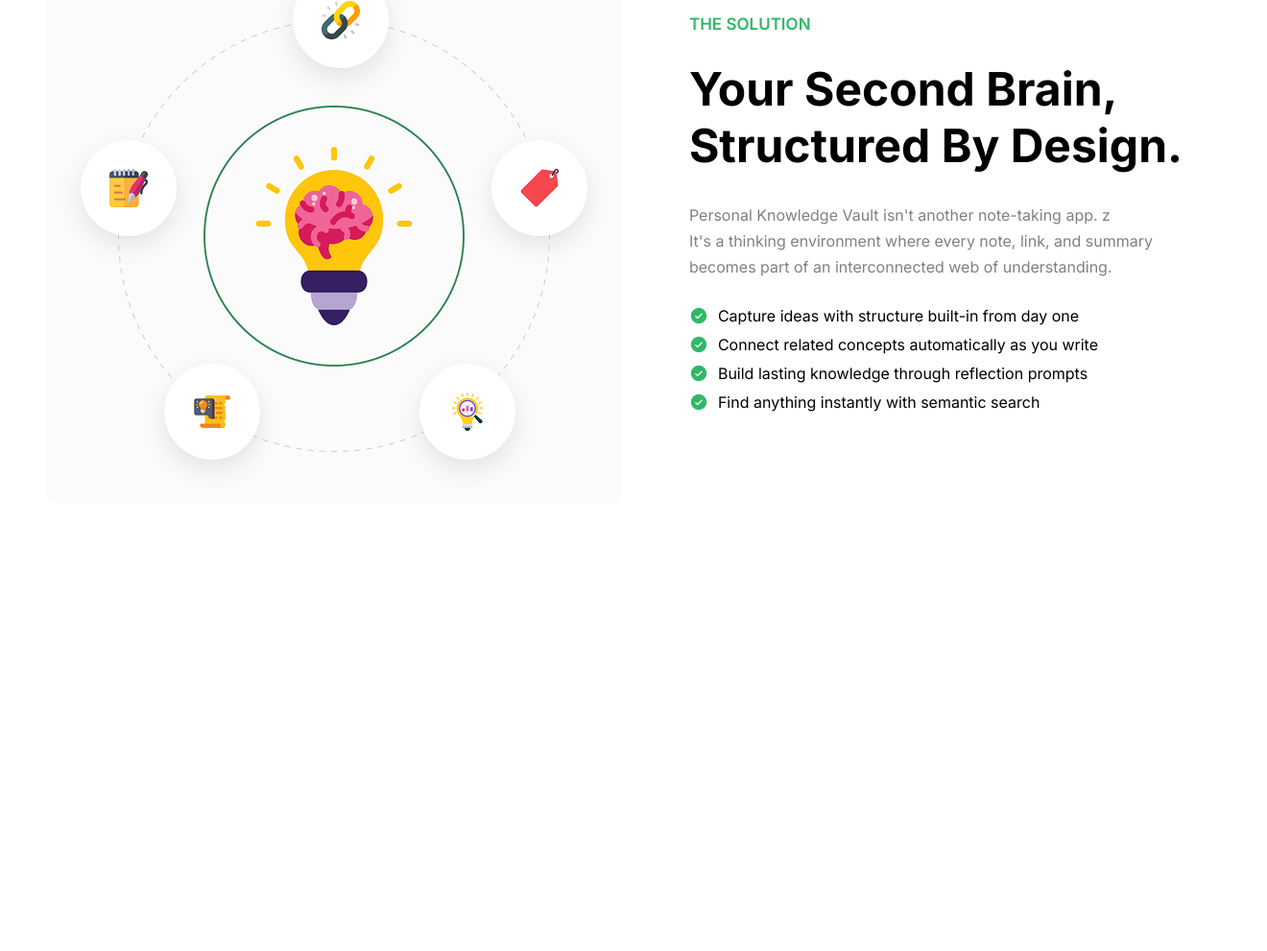
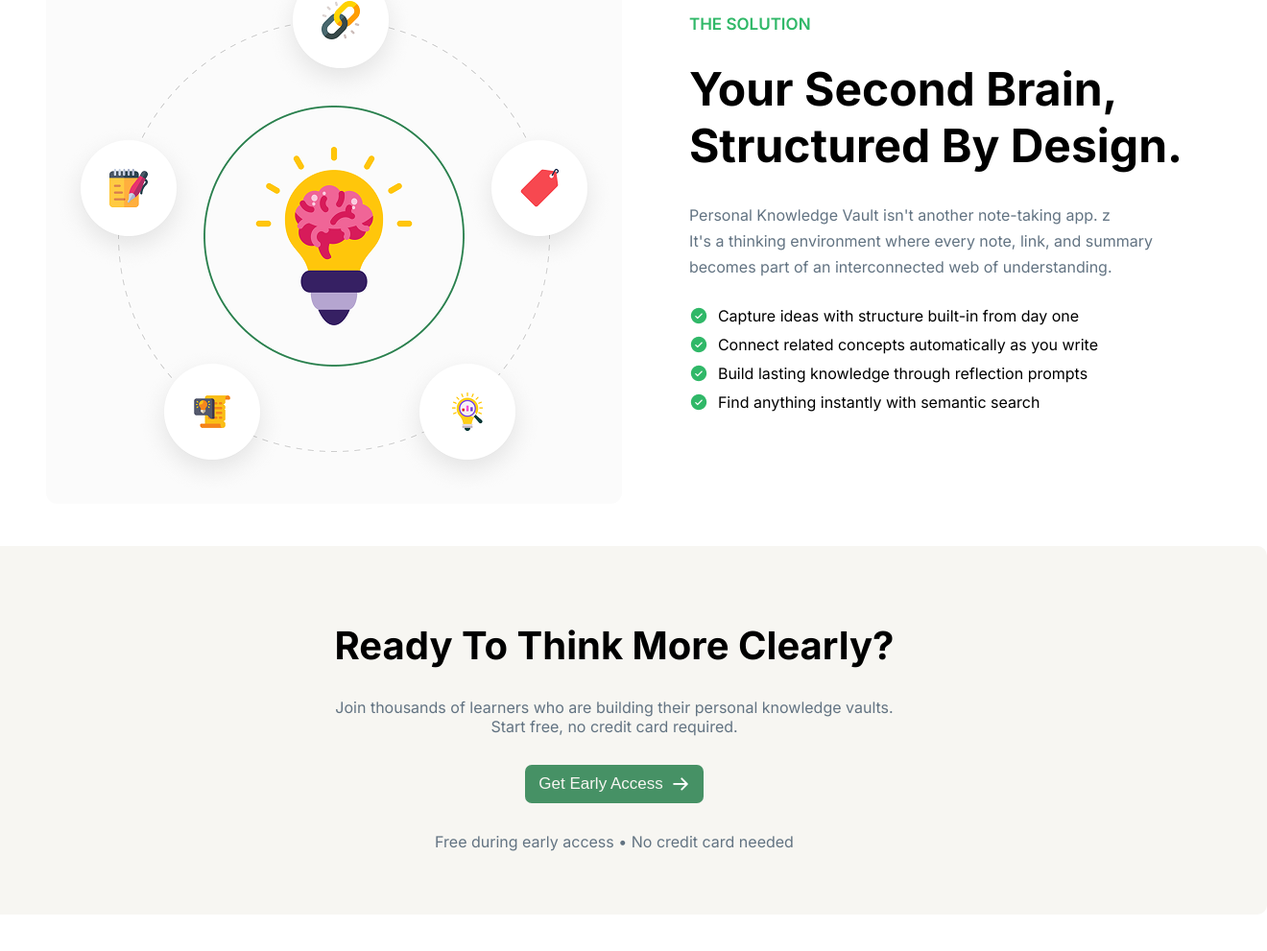
Before and after one commit to EsratJahanJui/B13-Assignment1, a plain HTML site: page index.html in a window 1280 px wide. Shown: the part 1656-2647 px from the top of the page at 96% size, 1320 px wide, since content can reach past the window. Before the commit the page ends 2225 px from the top, so only its background shows below. Drawn offline with Linux system fonts and the light colour scheme.

Commit message:
Early Access Section

```diff
--- a/index.html
+++ b/index.html
@@ -168,6 +168,21 @@
           </ul>
         </div>
       </section>
+      <section class="early-access-section">
+        <div class="content">
+          <h1>Ready to think more clearly?</h1>
+          <p>
+            Join thousands of learners who are building their personal knowledge
+            vaults. <br />
+            Start free, no credit card required.
+          </p>
+          <button>
+            Get Early Access <img src="./assets/ArrowRight.png" alt="icon" />
+          </button>
+          <p>Free during early access • No credit card needed</p>
+        </div>
+      </section>
     </main>
+
   </body>
 </html>
--- a/style.css
+++ b/style.css
@@ -7,6 +7,7 @@ body {
   font-family: "Inter", sans-serif;
   font-optical-sizing: auto;
 }
+/* work for 1600px screen size */
 /* Navbar */
 nav {
   display: flex;
@@ -253,7 +254,7 @@ main section {
 }
 
 .text-section p {
-  color: grey;
+  color: #627382;
   padding-bottom: 27px;
   line-height: 1.7;
 }
@@ -266,3 +267,56 @@ main section {
   gap: 10px;
   margin-bottom: 10px;
 }
+/* early access section */
+.early-access-section{
+  display: flex;
+flex-direction: column;
+align-items: center;
+}
+
+
+.content{
+  width: 1360px;
+height: 384px;
+background-color: #F7F6F2;
+display: flex;
+flex-direction: column;
+align-items: center;
+gap: 10px;
+padding: 80px 40px;
+border-radius: 10px;
+
+}
+
+
+.content h1{
+  font-size: 40px;
+font-weight: 700;
+line-height: 48px;
+text-transform: capitalize;
+}
+.content p{
+  color: #627382;
+  text-align: center;
+  padding: 20px 0px;
+
+}
+.content button{
+  color:#F7F6F2;
+  background-color: #469165;
+  border:none;
+padding:10px 14px;
+font-size:17px;
+border-radius: 7px;
+font-weight: 500;
+display: flex;
+align-items: center;
+gap: 8px;
+
+}
+.content button:hover{
+   background-color: transparent;
+  color: #30b868;
+  transition: 1s;
+  border: 2px solid #30b868;
+}
```
